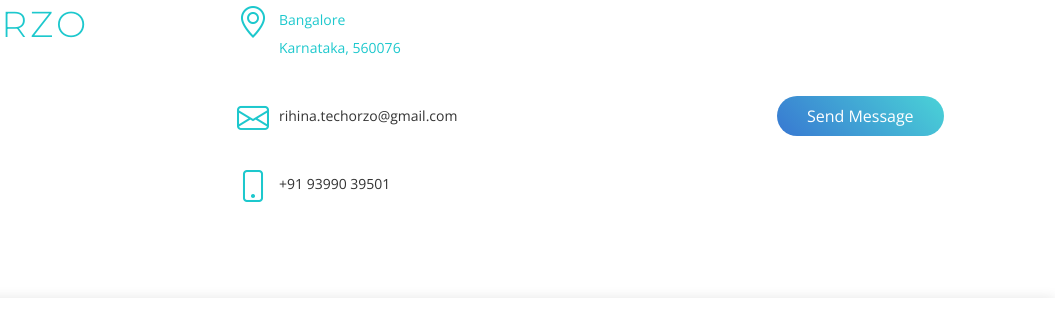
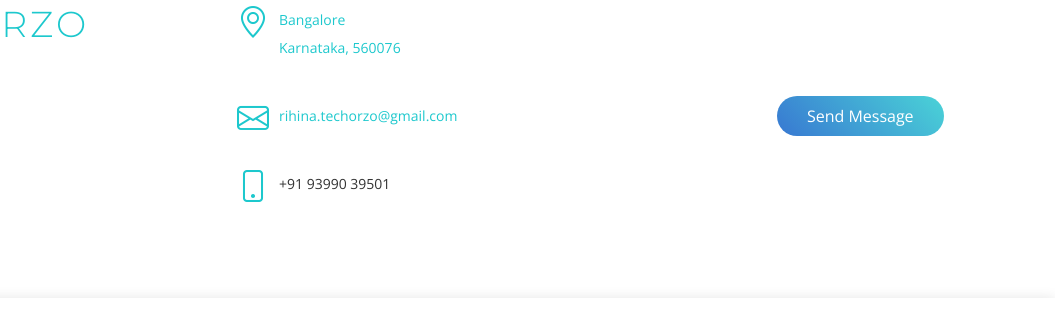
Before and after one commit to Tandhish/tandhish.github.io, a plain HTML site: page index.html in a window 1280 px wide. Shown: the part 4321-4641 px from the top of the page, 225-1280 px from the left. Drawn offline with nearby package versions, Linux system fonts and the light colour scheme.

```diff
--- a/index.html
+++ b/index.html
@@ -370,7 +370,7 @@
 
               <div>
                 <i class="bi bi-envelope"></i>
-                <p>rihina.techorzo@gmail.com</p>
+                <a href="mailto:rihina.techorzo@gmail.com"><p>rihina.techorzo@gmail.com</p></a>
               </div>
 
               <div>
```
